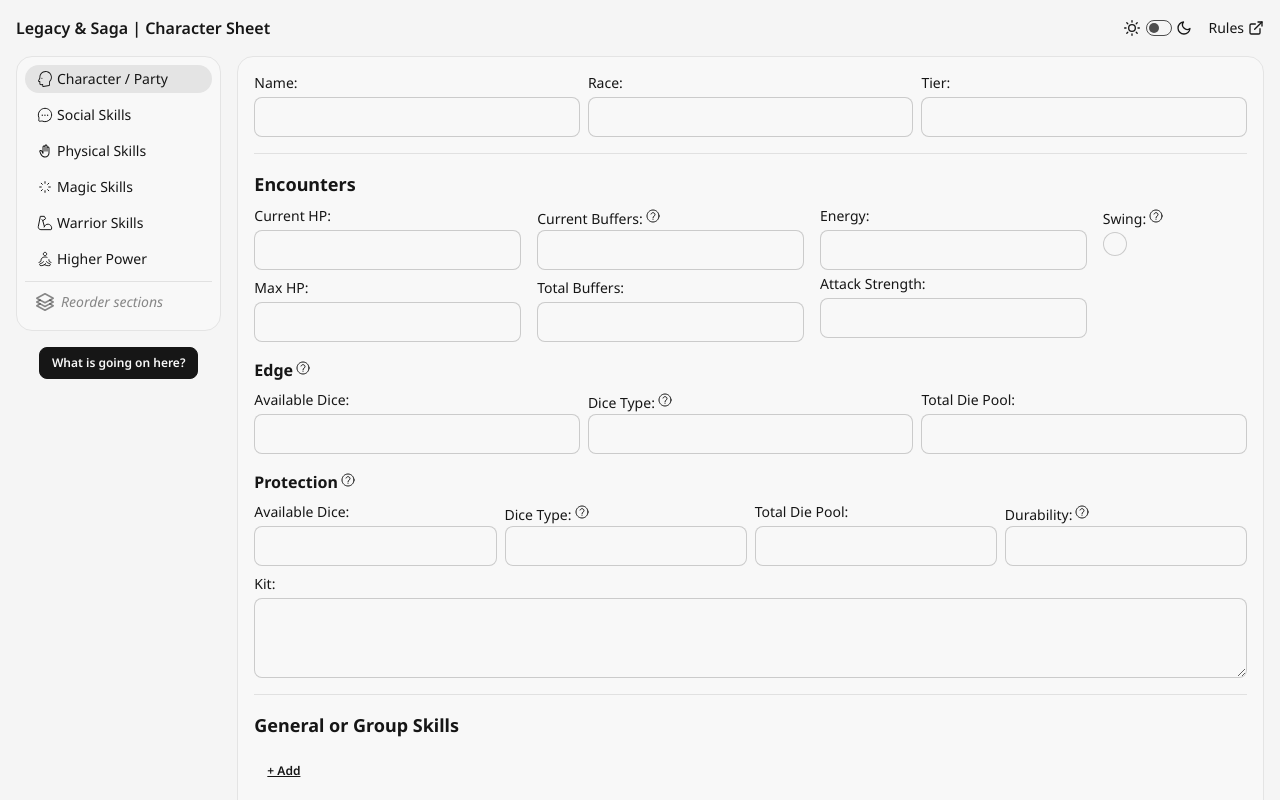
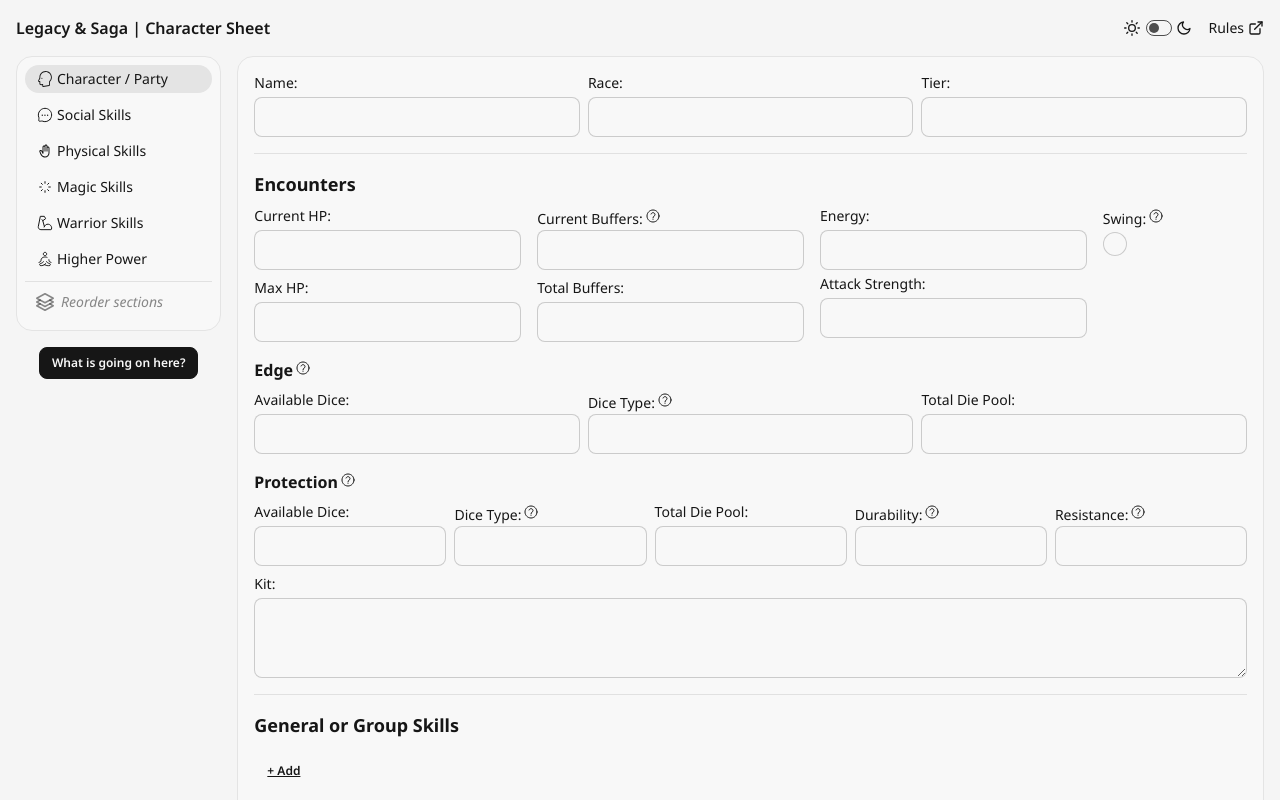
Before and after one commit to heathervv/saga-character-sheet, a React (Vite) app: page / in a window 1280 px wide. Shown: the top 800 px of the page. Built offline with nearby package versions, Linux system fonts and the light colour scheme.

Commit message:
feat: add resistance too

```diff
--- a/src/components/sections/Character.tsx
+++ b/src/components/sections/Character.tsx
@@ -58,7 +58,7 @@ const Character = () => (
                 <Number id={`${BASE_KEY}edge_die_pool`} label="Total Die Pool" />
             </div>
             <WithTooltip
-                text="Reduces damage taken. Come from pieces of armour and breaks on a 1 or 2. When a dice breaks you lose a point of resistance."
+                text="Comes from pieces of armourin your kit. Helps reduce damage taken."
                 direction={Direction.Right}
             >
                 <p className="text-md font-bold mt-4 mb-2 inline-block">Protection</p>
@@ -73,7 +73,12 @@ const Character = () => (
                 <Number
                     id={`${BASE_KEY}protection_durability`}
                     label="Durability"
-                    tooltip="Each dice you use above this amount increases the break value by 2."
+                    tooltip="Each dice you use above this amount increases the break value by 2 (Base break value is 1 or 2)."
+                />
+                <Number
+                    id={`${BASE_KEY}protection_resistance`}
+                    label="Resistance"
+                    tooltip="Reduces the amount of damage taken. When a dice breaks you lose a point of resistance."
                     tooltipPlacement={Direction.Left}
                 />
             </div>
```
